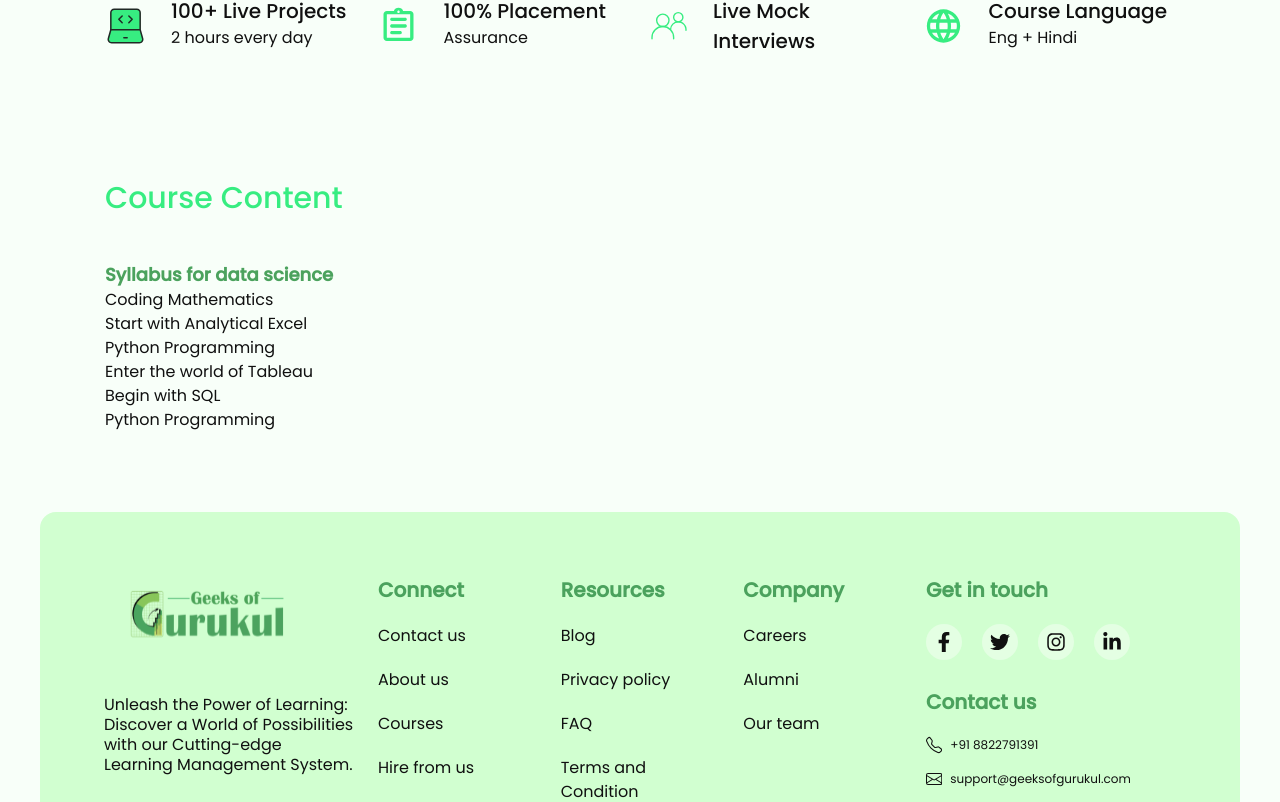
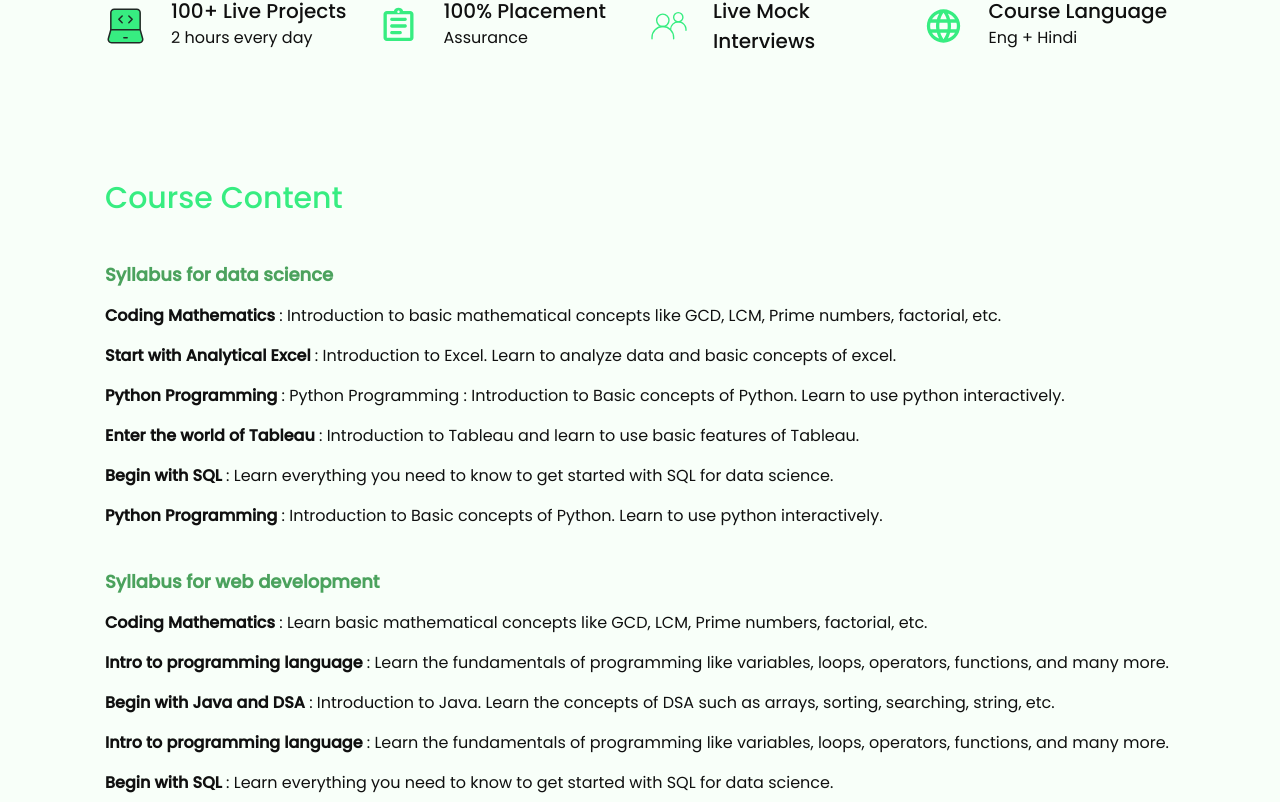
Before and after one commit to KhalidMimMuzahid/gog-main-react-app-client-side-v4, a React (Vite) app: page /courses/super-30 in a window 1280 px wide. Shown: the part 2118-2920 px from the top of the page. Built offline with nearby package versions, Linux system fonts and the light colour scheme.

Commit message:
Design: s3o-CoursesContent components

```diff
--- a/src/Pages/Courses/Super30/CourseContent/CourseContent.jsx
+++ b/src/Pages/Courses/Super30/CourseContent/CourseContent.jsx
@@ -72,11 +72,18 @@ const CourseContent = () => {
       <h4 className="md:mb-[40px] mb-[30px] md:text-[30px] text-[25px] text-center md:text-left text-[#37ED81] font-[500]">
         Course Content
       </h4>
-      <h6 className="mv-[16px] text-center md:text-left text-[#4BA25D] text-[16px] md:text-[18px] font-[600] ">
+      <h6 className="mb-[16px]  text-[#4BA25D] text-[16px] md:text-[18px] font-[600] ">
         Syllabus for data science
       </h6>
+      {syllabuses1.map((slb, i) => (
+        <ParagraphCard key={i} slb={slb} />
+      ))}
 
-      {syllabuses1.map((slb, i) => (
+
+      <h6 className="mt-[40px] mb-[16px]  text-[#4BA25D] text-[16px] md:text-[18px] font-[600] ">
+      Syllabus for web development
+      </h6>
+      {syllabuses2.map((slb, i) => (
         <ParagraphCard key={i} slb={slb} />
       ))}
     </div>
--- a/src/Pages/Courses/Super30/CourseContent/ParagraphCard/ParagraphCard.jsx
+++ b/src/Pages/Courses/Super30/CourseContent/ParagraphCard/ParagraphCard.jsx
@@ -4,7 +4,7 @@ const ParagraphCard = ({slb}) => {
     const {heading, subHeading} = slb;
     return (
         <>
-            <p> <span className='text-[#101010] text-[700] '>{heading}</span> </p>
+            <p className='mb-[16px] dark:text-[white] text-[#101010]'> <span className=' dark:text-[white] text-[#101010] font-[600] md:text-[16px] text-[15px]'>{heading} </span>: {subHeading} </p>
         </>
     );
 };
```
